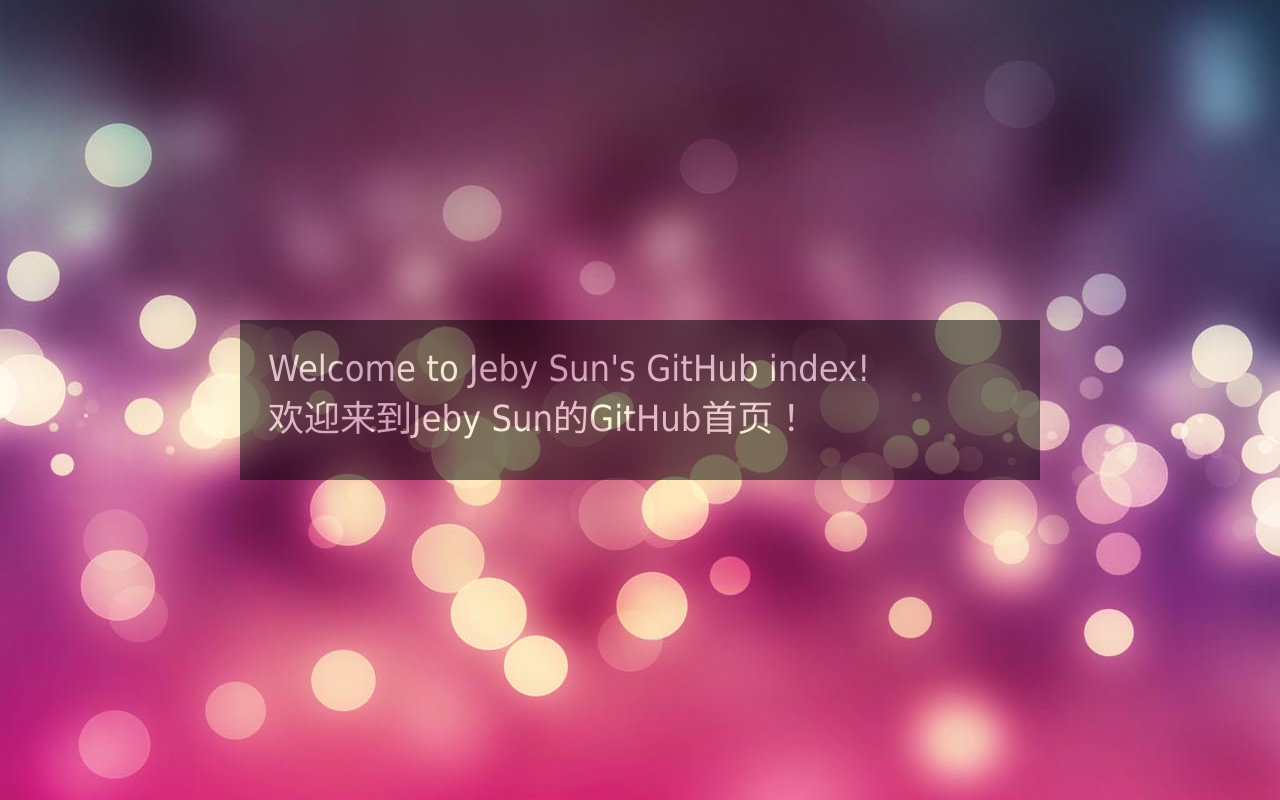
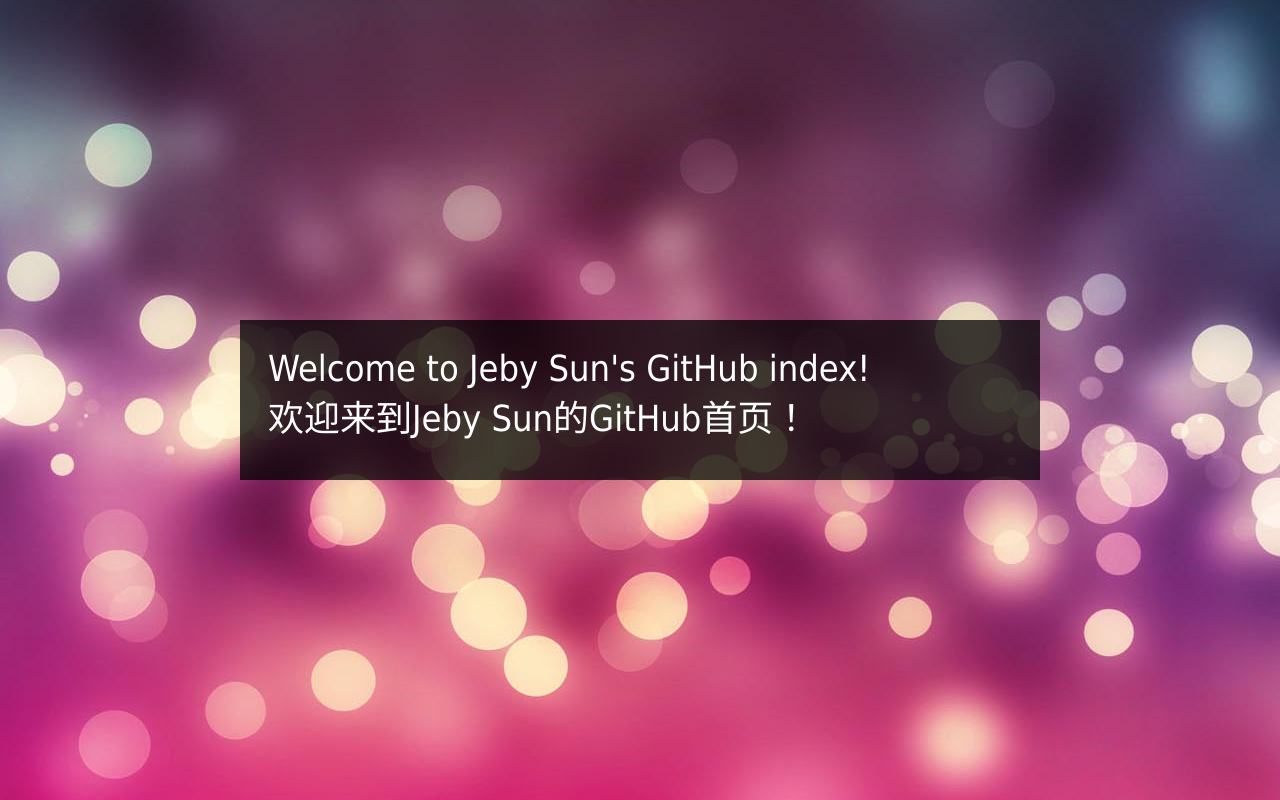
Before and after one commit to JebySun/jebysun.github.io, a plain HTML site: page index.html in a window 1280 px wide. Drawn offline with Linux system fonts and the light colour scheme.

Commit message:
change background use rgba mode.

```diff
--- a/index.html
+++ b/index.html
@@ -22,8 +22,7 @@
             top: 50%;
             margin-left:-400px;
             margin-top: -80px;
-			background-color:#000000;
-			opacity:0.5;
+			background-color:rgba(0, 0, 0, 0.75);
 		}
 		#container p{
 			font-size:36px;
```
